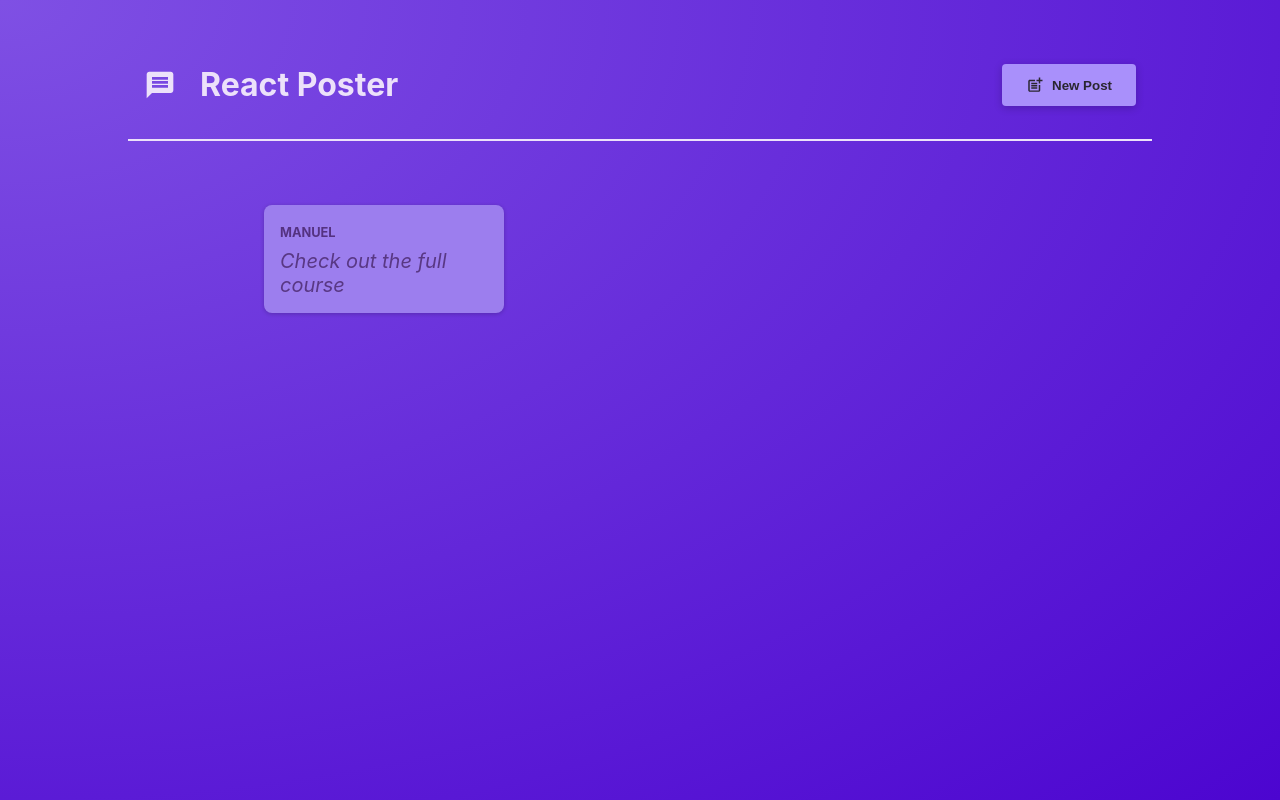
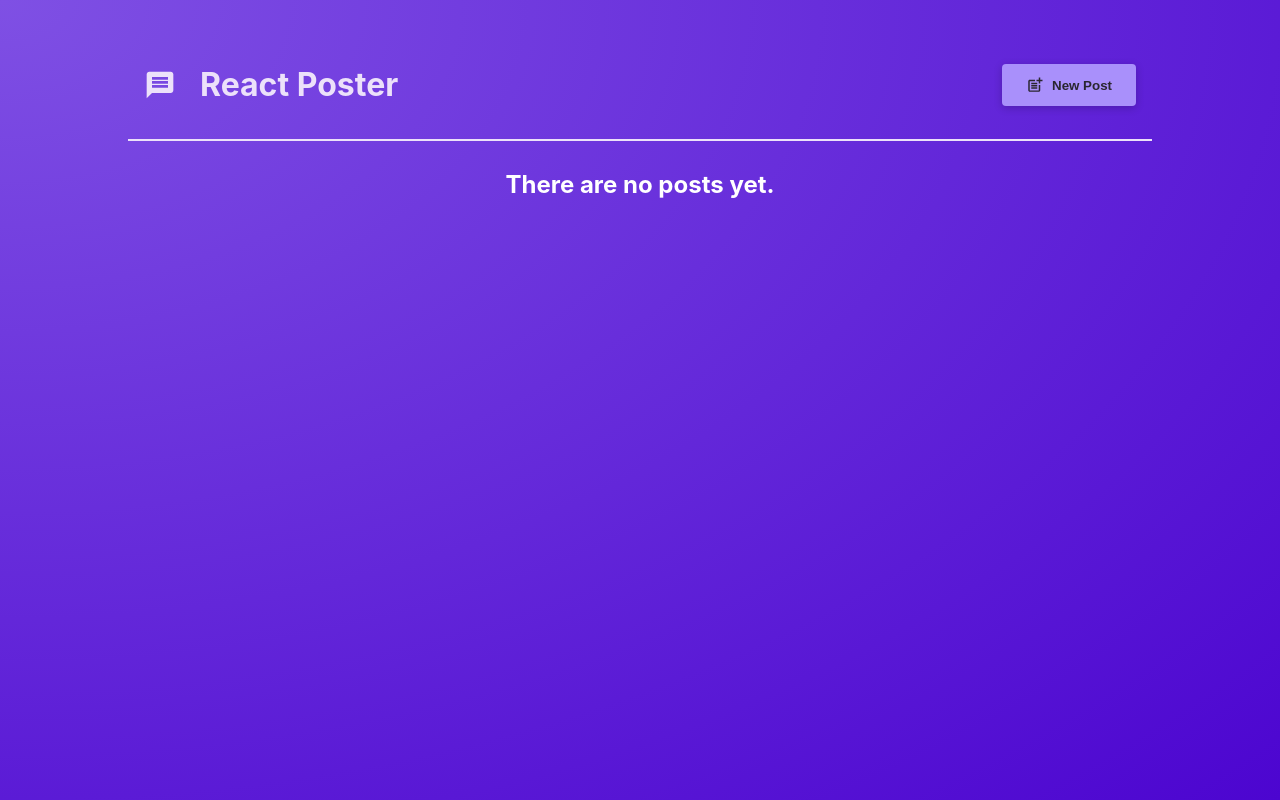
Before and after one commit to Jonkor/starting-project, a React (Vite) app: page / in a window 1280 px wide. Built offline with nearby package versions, Linux system fonts and the light colour scheme.

Commit message:
Add output list

```diff
--- a/src/components/NewPost.jsx
+++ b/src/components/NewPost.jsx
@@ -2,7 +2,7 @@
 
 import classes from './NewPost.module.css';
 
-const NewPost = ({onCancel}) => {
+const NewPost = ({onCancel, onAddPost}) => {
   const [enteredBody, setEnteredBody] = useState('');
   const [enteredAuthor, setEnteredAuthor] = useState('');
 
@@ -20,7 +20,7 @@
       body: enteredBody,
       author: enteredAuthor
     };
-    console.log(postData);
+    onAddPost(postData);
     onCancel();
   };
 
--- a/src/components/PostList.jsx
+++ b/src/components/PostList.jsx
@@ -5,6 +5,11 @@
 import classes from './PostsList.module.css';
 
 export const PostList = ({ isPosting,  onStopPosting}) => {
+  const [posts, setPosts] = useState([]);
+
+  const addPostHandler = (postData) => {
+    setPosts((existingPosts) => [postData, ...existingPosts]);
+  };
 
   return (
     <>
@@ -12,13 +17,23 @@
       (<Modal onClose={onStopPosting}>
         <NewPost
           onCancel={onStopPosting}
+          onAddPost={addPostHandler}
         />
       </Modal>
       )}
-
-      <ul className={classes.posts}>
-        <li><Post author="Manuel" body="Check out the full course"/></li>
-      </ul>
+      {posts.length > 0 &&(
+        <ul className={classes.posts}>
+          {posts.map((post) => (
+            <Post key={post.body} author={post.author} body={post.body} />
+          ))}
+        </ul>
+      )}
+      {posts.length === 0 && (
+        <div style={{ textAlign: 'center', color: 'white' }}>
+          <h2>There are no posts yet.</h2>
+          <p></p>
+        </div>
+      )}
     </>
   );
 };
```
